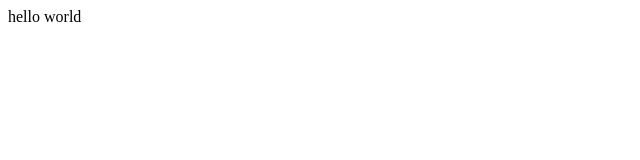
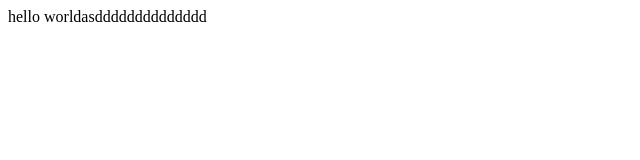
Before and after one commit to Alexic1/app, a plain HTML site: page index.html in a window 1280 px wide. Shown: the whole page, without its empty margins (0-640 px from the left). Drawn offline with Linux system fonts and the light colour scheme.

Commit message:
4th commit

```diff
--- a/index.html
+++ b/index.html
@@ -8,7 +8,7 @@
 </head>
 <body>
         <header>
-            hello world
+            hello worldasdddddddddddddd
         </header>
         <main>
             <script src="main.js"></script>
```
